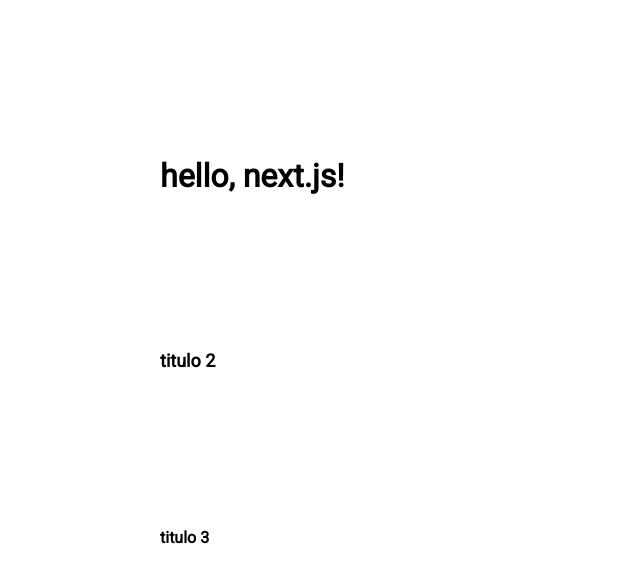
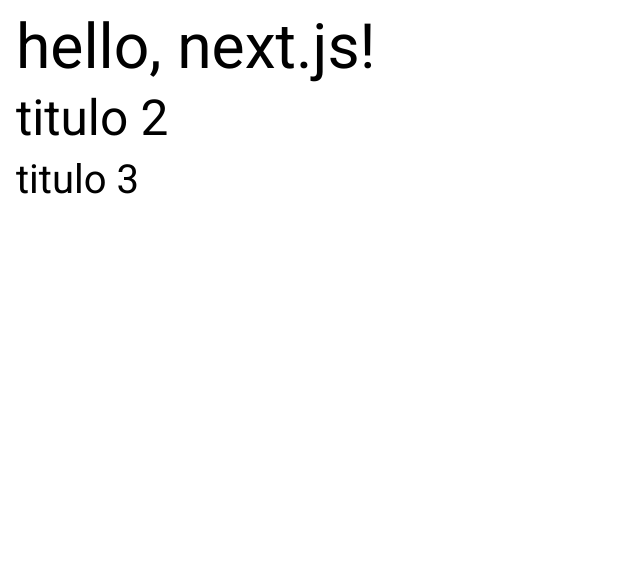
Before and after one commit to nicolewegrzyn/nicole, a Next.js app: page / in a window 1280 px wide. Shown: the top 582 px of the page, without its empty margins (0-640 px from the left). Built offline with nearby package versions, Linux system fonts and the light colour scheme.

Commit message:
aula 4/03

```diff
--- a/app/globals.css
+++ b/app/globals.css
@@ -58,22 +58,42 @@
   font-size: 62,5%;
 }
 
+body{
+  font-size: 1.6rem;
+  letter-spacing: 0.25;
+}
+
+
+p{
+  font-size: 2rem;
+  letter-spacing: 0.5;
+}
+
+label{
+ font-size: 1.3rem;
+  letter-spacing: 0.4;
+}
+
+
 h1{
-  font-size: xx-large ;
-  font-weight: bold;
-  margin: 10rem;
+  font-size: 3.9rem;
+  font-weight: lighter;
+ letter-spacing:  -1.5;
+  margin: 1rem;
 }
 
 h2{
-  font-size: large;
-  font-weight: bold;
-  margin: 10rem;
+  font-size: 3.1rem;
+  font-weight: lighter;
+ letter-spacing:  -0.5;
+  margin: 1rem;
 }
 
 h3{
-  font-size: medium;
-  font-weight: bold;
-  margin: 10rem;
+  font-size: 2.5rem;
+  font-weight: normal;
+ letter-spacing:  0;
+  margin: 1rem;
 }
 
 @media screen and ( max-width:780px) {
```
Also changed, not shown: 1 other file (tests, documents, lock files or other folders).
